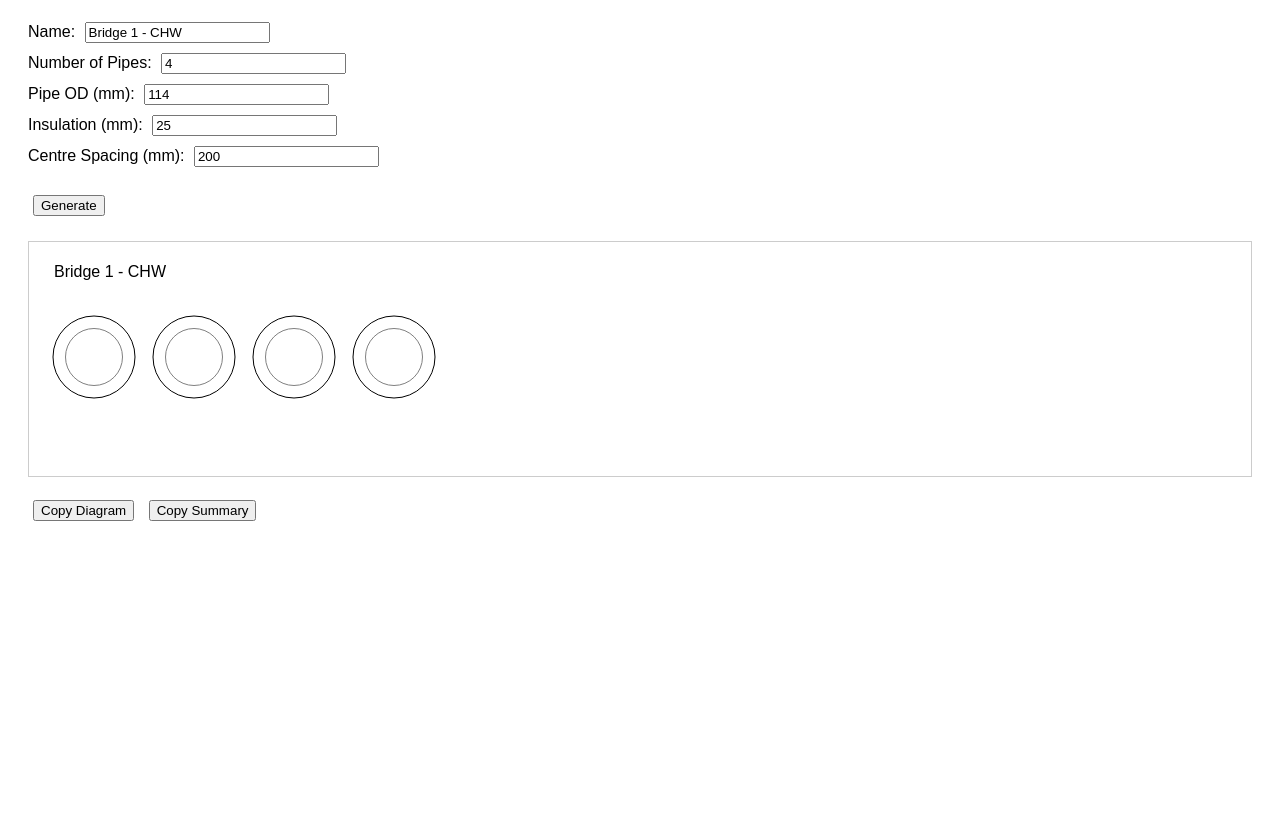
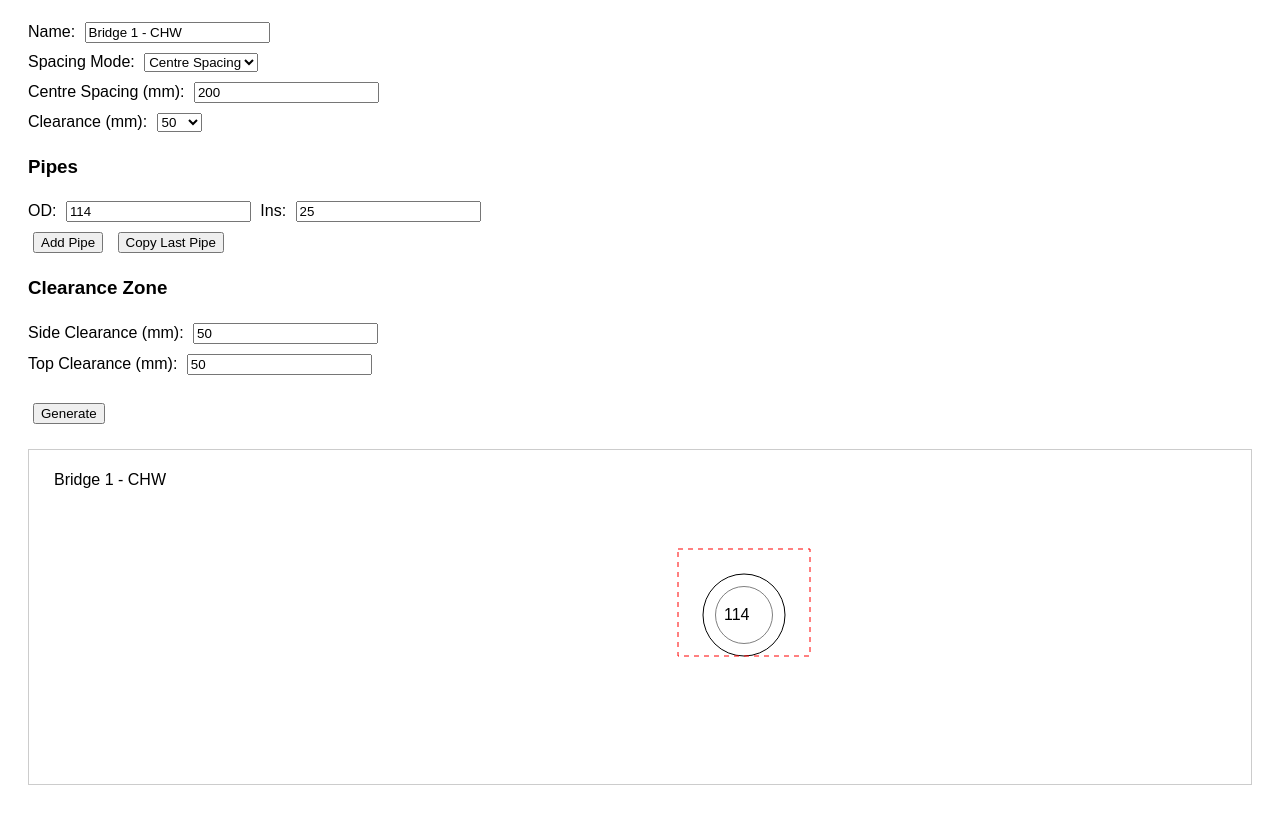
Before and after one commit to Ryan1234abcd/Pipe-Tool, a plain HTML site: page index.html in a window 1280 px wide. Both pictures are taken after a click on the button "Generate". Shown: the part 79-892 px from the top of the page. Before the commit the page ends 800 px from the top, so only its background shows below. Drawn offline with Linux system fonts and the light colour scheme.

Commit message:
Update index.html
Change pipe layout tool, using chat gpt, spacing

```diff
--- a/index.html
+++ b/index.html
@@ -5,7 +5,7 @@
 <title>Pipe Layout Tool</title>
 <style>
   body { font-family: Arial; padding: 20px; }
-  input, button { margin: 5px; }
+  input, button, select { margin: 5px; }
   .card { border: 1px solid #ccc; padding: 15px; margin-top: 20px; }
 </style>
 </head>
@@ -16,44 +16,122 @@
 <label>Name:</label>
 <input id="name" value="Bridge 1 - CHW"><br>
 
-<label>Number of Pipes:</label>
-<input id="count" type="number" value="4"><br>
-
-<label>Pipe OD (mm):</label>
-<input id="od" type="number" value="114"><br>
-
-<label>Insulation (mm):</label>
-<input id="ins" type="number" value="25"><br>
+<label>Spacing Mode:</label>
+<select id="mode">
+  <option value="centre">Centre Spacing</option>
+  <option value="clearance">Clearance</option>
+</select><br>
 
 <label>Centre Spacing (mm):</label>
 <input id="spacing" type="number" value="200"><br>
 
+<label>Clearance (mm):</label>
+<select id="clearance">
+  <option>50</option>
+  <option>100</option>
+  <option>150</option>
+</select><br>
+
+<h3>Pipes</h3>
+<div id="pipes"></div>
+<button onclick="addPipe()">Add Pipe</button>
+<button onclick="copyLastPipe()">Copy Last Pipe</button>
+
+<h3>Clearance Zone</h3>
+<label>Side Clearance (mm):</label>
+<input id="sideClear" type="number" value="50"><br>
+
+<label>Top Clearance (mm):</label>
+<input id="topClear" type="number" value="50"><br>
+
 <br>
 <button onclick="draw()">Generate</button>
 
-<div class="card">
-  <svg id="diagram" width="800" height="200"></svg>
-</div>
-
-<br>
-<button onclick="copyImage()">Copy Diagram</button>
-<button onclick="copyText()">Copy Summary</button>
+<div id="layouts"></div>
 
 <script>
+
+function round25(x) {
+  return Math.round(x / 25) * 25;
+}
+
+function addPipe(od=114, ins=25) {
+  const div = document.createElement("div");
+  div.innerHTML = `
+    OD: <input type="number" value="${od}">
+    Ins: <input type="number" value="${ins}">
+  `;
+  document.getElementById("pipes").appendChild(div);
+}
+
+function copyLastPipe() {
+  const pipes = document.getElementById("pipes").children;
+  if (pipes.length === 0) return;
+  const last = pipes[pipes.length - 1].querySelectorAll("input");
+  addPipe(last[0].value, last[1].value);
+}
+
+// start with 1 pipe
+addPipe();
+
 function draw() {
   const name = document.getElementById("name").value;
-  const count = +document.getElementById("count").value;
-  const od = +document.getElementById("od").value;
-  const ins = +document.getElementById("ins").value;
-  const spacing = +document.getElementById("spacing").value;
+  const mode = document.getElementById("mode").value;
+  const spacingInput = +document.getElementById("spacing").value;
+  const clearance = +document.getElementById("clearance").value;
 
+  const sideClear = +document.getElementById("sideClear").value;
+  const topClear = +document.getElementById("topClear").value;
+
+  const pipeInputs = document.getElementById("pipes").children;
+
+  let pipes = [];
+
+  for (let p of pipeInputs) {
+    const inputs = p.querySelectorAll("input");
+    const od = +inputs[0].value;
+    const ins = +inputs[1].value;
     const totalOD = od + 2 * ins;
 
-  const svg = document.getElementById("diagram");
-  svg.innerHTML = "";
+    pipes.push({
+      od,
+      ins,
+      totalOD
+    });
+  }
 
-  const scale = 0.5; // adjust for display
-  const radius = (totalOD / 2) * scale;
+  const scale = 0.5;
+
+  // Calculate positions (RIGHT to LEFT)
+  let centres = [];
+  let currentX = 700; // anchor point (right side)
+
+  centres.push(currentX);
+
+  for (let i = 1; i < pipes.length; i++) {
+    let dist;
+
+    if (mode === "centre") {
+      dist = round25(spacingInput);
+    } else {
+      const prev = pipes[i - 1].totalOD / 2;
+      const curr = pipes[i].totalOD / 2;
+
+      dist = prev + curr + clearance;
+      dist = round25(dist);
+    }
+
+    currentX -= dist * scale;
+    centres.push(currentX);
+  }
+
+  // SVG
+  const card = document.createElement("div");
+  card.className = "card";
+
+  const svg = document.createElementNS("http://www.w3.org/2000/svg", "svg");
+  svg.setAttribute("width", 800);
+  svg.setAttribute("height", 300);
 
   // Title
   const title = document.createElementNS("http://www.w3.org/2000/svg", "text");
@@ -62,11 +140,13 @@ function draw() {
   title.textContent = name;
   svg.appendChild(title);
 
-  for (let i = 0; i < count; i++) {
-    const cx = 50 + i * spacing * scale;
-    const cy = 100;
+  const cy = 150;
 
-    // insulation circle
+  // Draw pipes
+  pipes.forEach((p, i) => {
+    const cx = centres[i];
+    const radius = (p.totalOD / 2) * scale;
+
     const outer = document.createElementNS("http://www.w3.org/2000/svg", "circle");
     outer.setAttribute("cx", cx);
     outer.setAttribute("cy", cy);
@@ -75,68 +155,73 @@ function draw() {
     outer.setAttribute("stroke", "black");
     svg.appendChild(outer);
 
-    // pipe circle
     const inner = document.createElementNS("http://www.w3.org/2000/svg", "circle");
     inner.setAttribute("cx", cx);
     inner.setAttribute("cy", cy);
-    inner.setAttribute("r", (od/2)*scale);
+    inner.setAttribute("r", (p.od / 2) * scale);
+    inner.setAttribute("stroke", "gray");
     inner.setAttribute("fill", "none");
-    inner.setAttribute("stroke", "gray");
     svg.appendChild(inner);
-  }
+
+    // Diameter label
+    const label = document.createElementNS("http://www.w3.org/2000/svg", "text");
+    label.setAttribute("x", cx - 20);
+    label.setAttribute("y", cy + 5);
+    label.textContent = p.od;
+    svg.appendChild(label);
+  });
+
+  // Draw dimensions between centres
+  for (let i = 1; i < centres.length; i++) {
+    const x1 = centres[i - 1];
+    const x2 = centres[i];
+
+    const y = cy + 60;
+
+    const line = document.createElementNS("http://www.w3.org/2000/svg", "line");
+    line.setAttribute("x1", x1);
+    line.setAttribute("x2", x2);
+    line.setAttribute("y1", y);
+    line.setAttribute("y2", y);
+    line.setAttribute("stroke", "black");
+    svg.appendChild(line);
+
+    const text = document.createElementNS("http://www.w3.org/2000/svg", "text");
+    text.setAttribute("x", (x1 + x2) / 2 - 20);
+    text.setAttribute("y", y - 5);
+
+    const distReal = Math.abs(x1 - x2) / scale;
+    text.textContent = round25(distReal);
+
+    svg.appendChild(text);
   }
 
-async function copyImage() {
-  const svg = document.getElementById("diagram");
-  const data = new XMLSerializer().serializeToString(svg);
-  const blob = new Blob([data], {type: "image/svg+xml"});
-  const url = URL.createObjectURL(blob);
+  // Clearance zone
+  const leftMost = Math.min(...centres);
+  const rightMost = Math.max(...centres);
 
-  const img = new Image();
-  img.onload = async () => {
-    const canvas = document.createElement("canvas");
-    canvas.width = 800;
-    canvas.height = 200;
+  const maxRadius = Math.max(...pipes.map(p => p.totalOD / 2 * scale));
 
-    const ctx = canvas.getContext("2d");
-    ctx.drawImage(img, 0, 0);
+  const rect = document.createElementNS("http://www.w3.org/2000/svg", "rect");
+  rect.setAttribute("x", leftMost - maxRadius - sideClear * scale);
+  rect.setAttribute("y", cy - maxRadius - topClear * scale);
+  rect.setAttribute("width",
+    (rightMost - leftMost) +
+    2 * (maxRadius + sideClear * scale)
+  );
+  rect.setAttribute("height",
+    2 * maxRadius + topClear * scale
+  );
+  rect.setAttribute("fill", "none");
+  rect.setAttribute("stroke", "red");
+  rect.setAttribute("stroke-dasharray", "5,5");
 
-    canvas.toBlob(async (pngBlob) => {
-      await navigator.clipboard.write([
-        new ClipboardItem({ "image/png": pngBlob })
-      ]);
-      alert("Diagram copied!");
-    });
+  svg.appendChild(rect);
 
-    URL.revokeObjectURL(url);
-  };
-
-  img.src = url;
+  card.appendChild(svg);
+  document.getElementById("layouts").appendChild(card);
 }
 
-function copyText() {
-  const name = document.getElementById("name").value;
-  const count = document.getElementById("count").value;
-  const od = document.getElementById("od").value;
-  const ins = document.getElementById("ins").value;
-  const spacing = document.getElementById("spacing").value;
-
-  const totalWidth = (count - 1) * spacing;
-
-  const text = `
-${name}
-
-${count} pipes
-OD: ${od} mm
-Insulation: ${ins} mm
-
-Centre spacing: ${spacing} mm
-Total width: ${totalWidth} mm
-`;
-
-  navigator.clipboard.writeText(text);
-  alert("Summary copied!");
-}
 </script>
 
 </body>
```
Lines whose indentation alone changed are shown as unchanged.
